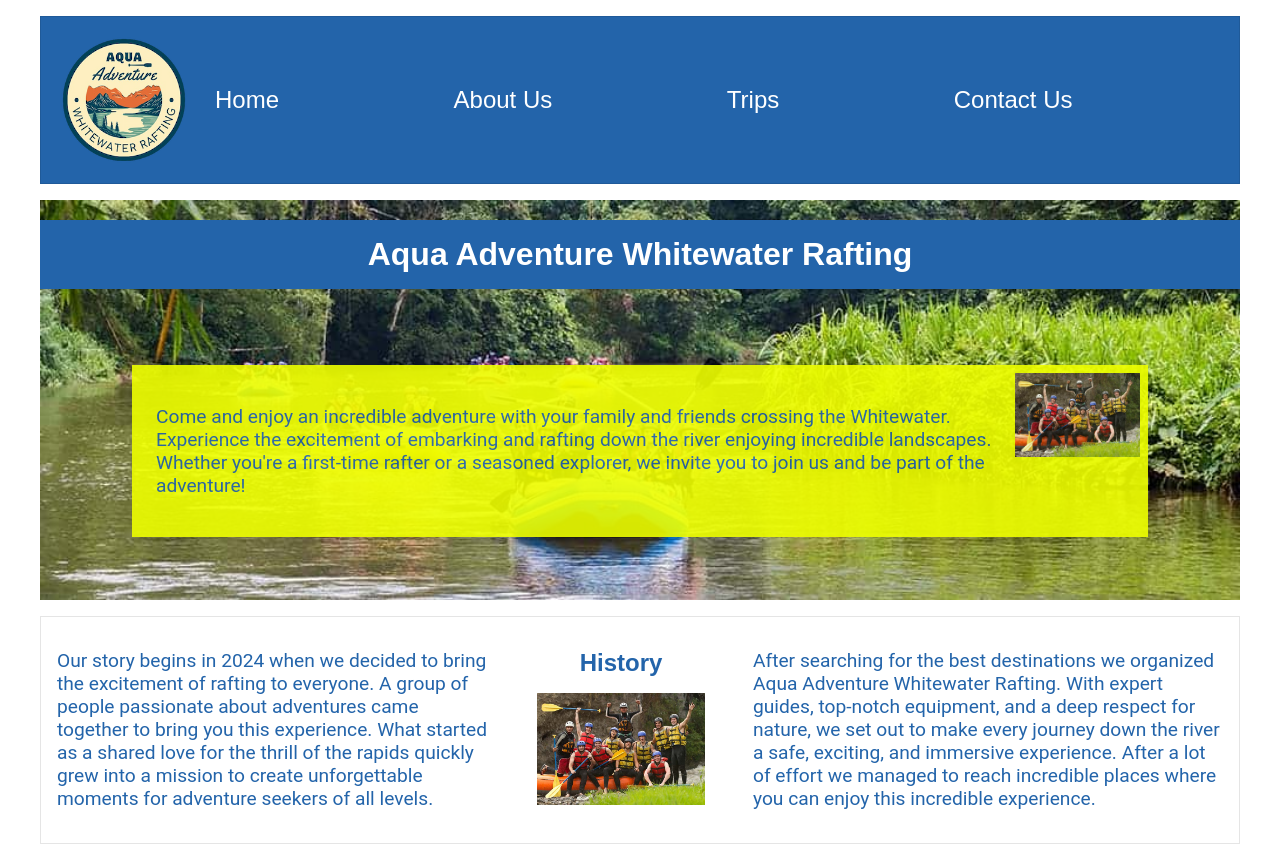
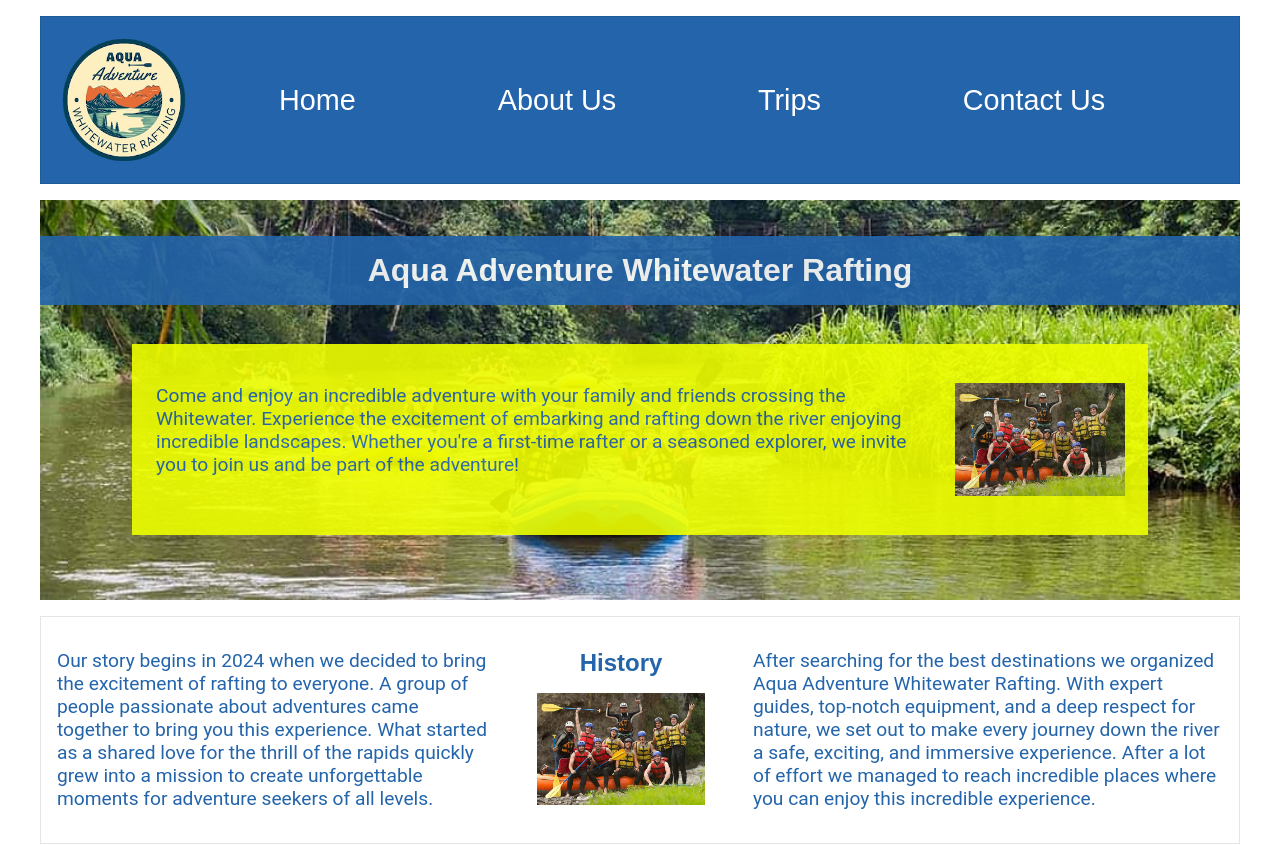
Before and after one commit to leonardo-wilches/wdd130, a plain HTML site: page wwr/about.html in a window 1280 px wide. Shown: the top 846 px of the page. Drawn offline with Linux system fonts and the light colour scheme.

Commit message:
W04 Completed

```diff
--- a/wwr/styles/rafting.css
+++ b/wwr/styles/rafting.css
@@ -32,8 +32,9 @@ header {
   background-color: var(--primary-color);
   border: 1px solid rgba(0, 0, 0, 0.1);
   padding: 0.5rem;
-  gap: 1rem;
+  gap: 5rem;
   margin: 1rem auto;
+  margin-bottom: 0rem;
 }
 
 header img {
@@ -52,7 +53,7 @@ nav {
 nav a {
   font-family: var(--heading-font);
   color: var(--secondary-color);
-  font-size: 1.5rem;
+  font-size: 1.8rem;
   padding: 1rem;
   text-decoration: none;
 	padding: 0;
@@ -82,11 +83,11 @@ nav, p, section, article {
 
 h1 {
   position: absolute;
-  top: 20px;
+  top: 12%;
   width: 100%;
   padding: 16px;
   text-align: center;
-  opacity: 1.0;
+  opacity: 0.9;
   background-color: var(--primary-color);
   color: var(--secondary-color);
 }
@@ -176,12 +177,14 @@ nav.socialmedia a{
   display: block;
   width: 100%;
   height: auto;
+  margin-top: 1rem;
   margin-bottom: 1rem;
 }
 
 .hero article img {
   float: right;
-  width: 125px;
+  width: 200px;
+  padding: 15px;
 }
 
 .hero article {
```
